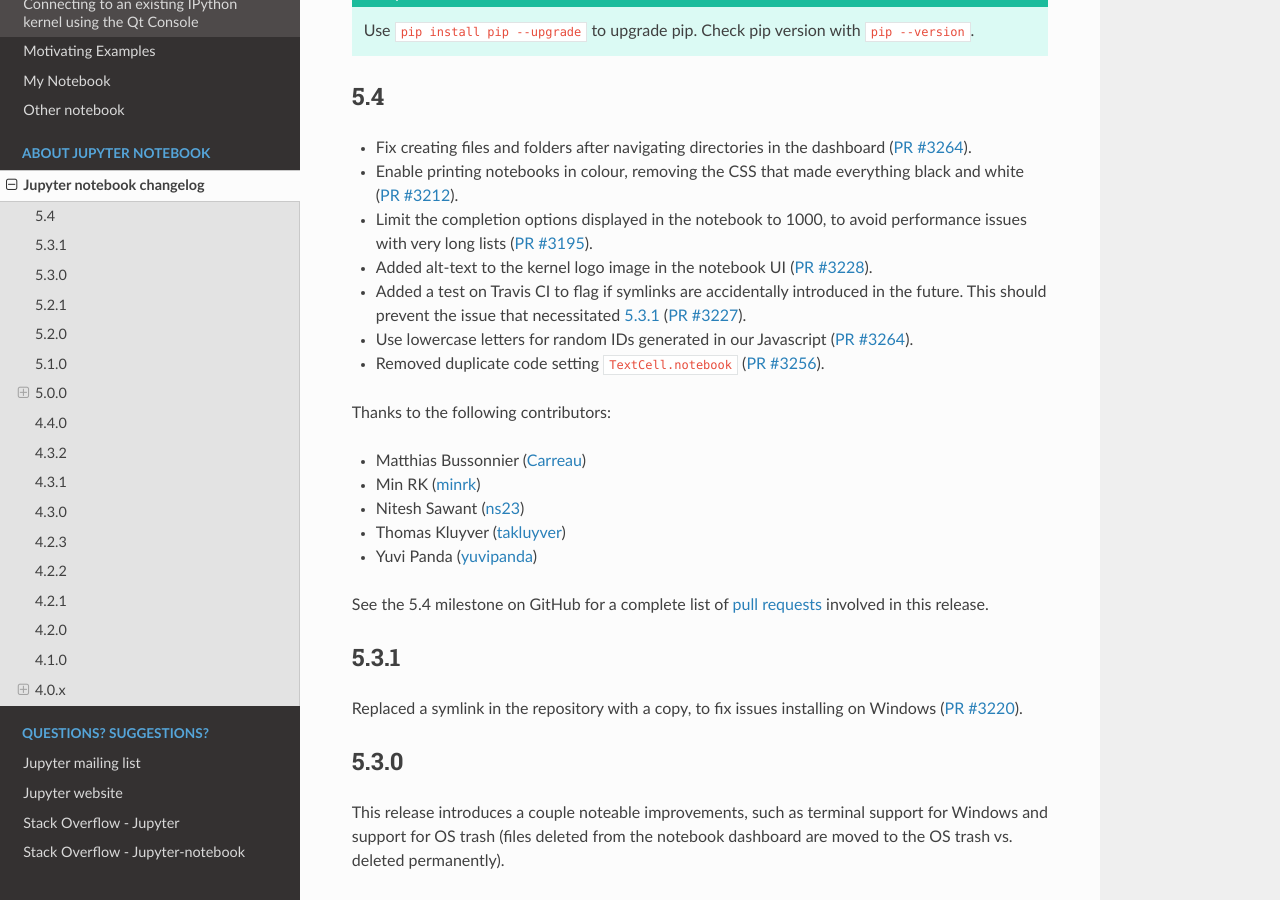
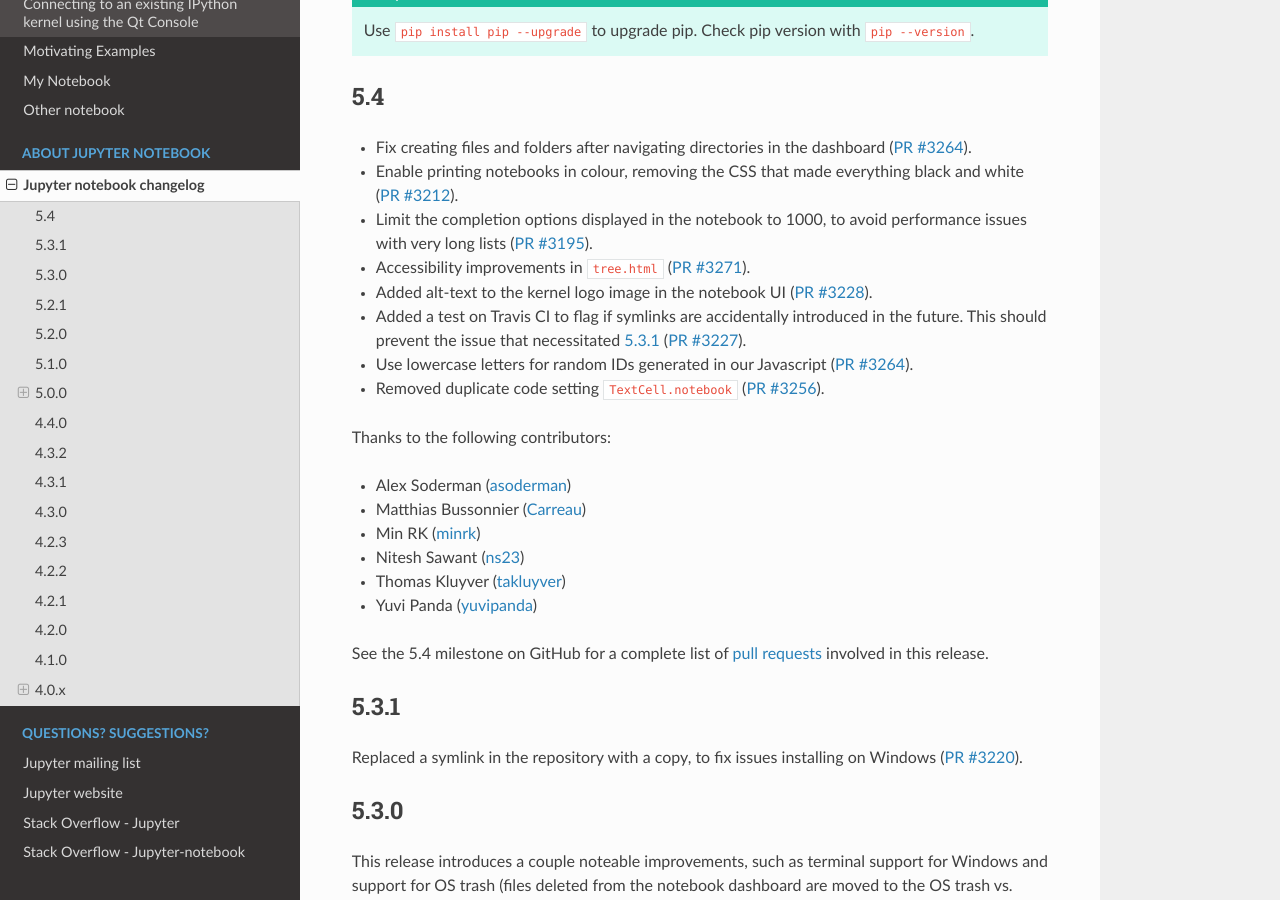
Before and after one commit to jupyter/nbclassic, a Sphinx documentation site: the page built from docs/source/changelog.rst, in a window 1280 px wide and 900 px high, scrolled down 405 px. Built offline with Sphinx 7.4.7 and the Read the Docs theme 2.0.0, drawn with Linux system fonts in a browser that asks for light colours; pages that are not in the unit, such as notebooks, are missing from menus; the version number could not be read and is left out.

Commit message:
Add PR #3271 to changelog

```diff
--- a/docs/source/changelog.rst
+++ b/docs/source/changelog.rst
@@ -31,6 +31,7 @@
   black and white (:ghpull:`3212`).
 - Limit the completion options displayed in the notebook to 1000, to avoid
   performance issues with very long lists (:ghpull:`3195`).
+- Accessibility improvements in ``tree.html`` (:ghpull:`3271`).
 - Added alt-text to the kernel logo image in the notebook UI (:ghpull:`3228`).
 - Added a test on Travis CI to flag if symlinks are accidentally introduced
   in the future. This should prevent the issue that necessitated
@@ -41,6 +42,7 @@
 
 Thanks to the following contributors:
 
+- Alex Soderman (`asoderman <https://github.com/asoderman>`__)
 - Matthias Bussonnier (`Carreau <https://github.com/Carreau>`__)
 - Min RK (`minrk <https://github.com/minrk>`__)
 - Nitesh Sawant (`ns23 <https://github.com/ns23>`__)
```
